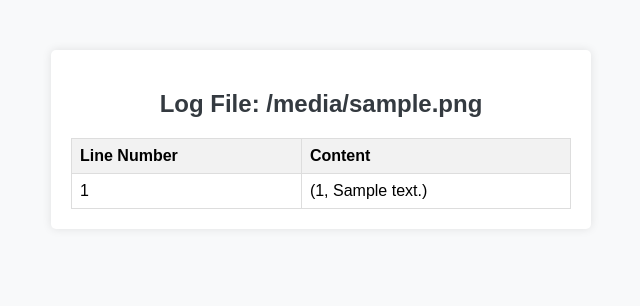
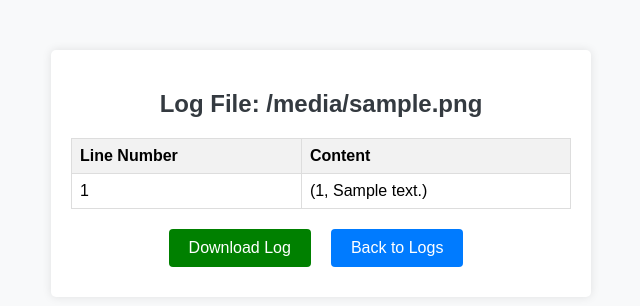
Before and after one commit to Gardo32/functions, a Flask app: template src/templates/view_log.html in a window 1280 px wide. Shown: the part 38-344 px from the top of the page, without its empty margins (319-959 px from the left). Run offline with Flask 2, Linux system fonts and the light colour scheme; the template is opened without the code that fills it: most values are stand-ins (such as "Sample title", 1, 10 or a date in 2020); parts of the project's set-up code (start-up, migrations or seed data) failed here and were passed over.

Commit message:
adding download logs button and making both download buttons green

```diff
--- a/src/static/style.css
+++ b/src/static/style.css
@@ -138,3 +138,7 @@ table th {
 .delete-button:hover {
     background-color: #c82333;
 }
+
+.green {
+    background-color: green;
+}
--- a/src/templates/view.html
+++ b/src/templates/view.html
@@ -43,7 +43,7 @@
     </div>
 
     <div class="button-container">
-        <a href="{{ url_for('download_csv') }}" class="button">Download CSV</a>
+        <a href="{{ url_for('download_csv') }}" class="button green">Download CSV</a>
         <button class="button delete-button" onclick="confirmDelete()">Delete CSV</button>
     </div>
 
--- a/src/templates/view_log.html
+++ b/src/templates/view_log.html
@@ -14,4 +14,8 @@
         </tr>
         {% endfor %}
     </table>
+    <div class="button-container">
+        <a href="{{ url_for('download_log', filename=filename) }}" class="button green">Download Log</a>
+        <a href="{{ url_for('list_logs') }}" class="button">Back to Logs</a>
+    </div>
 {% endblock %}
```
